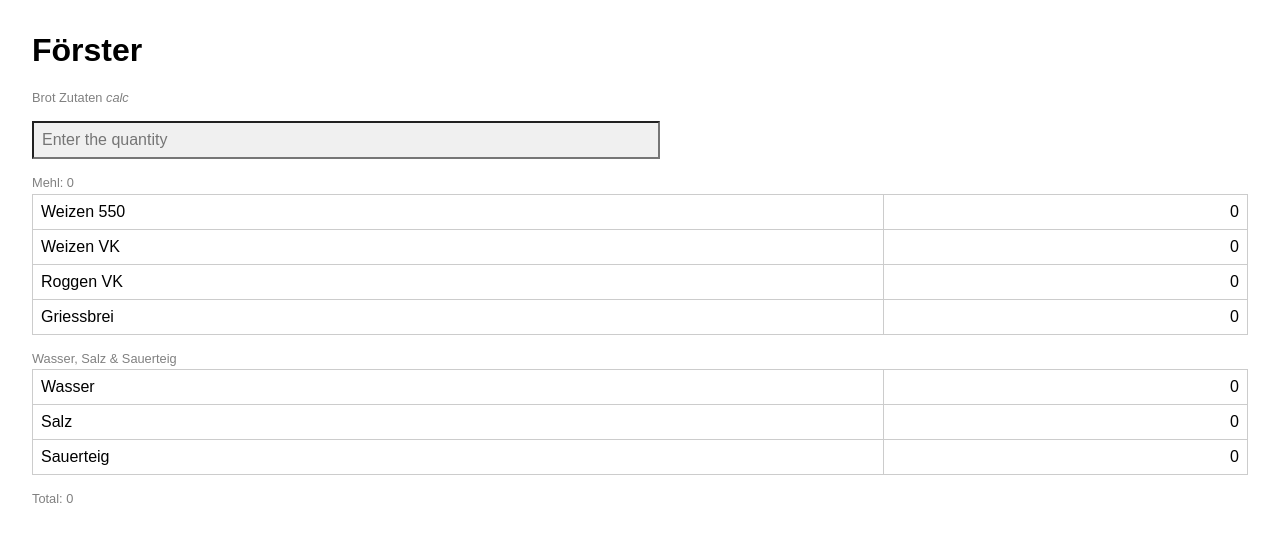
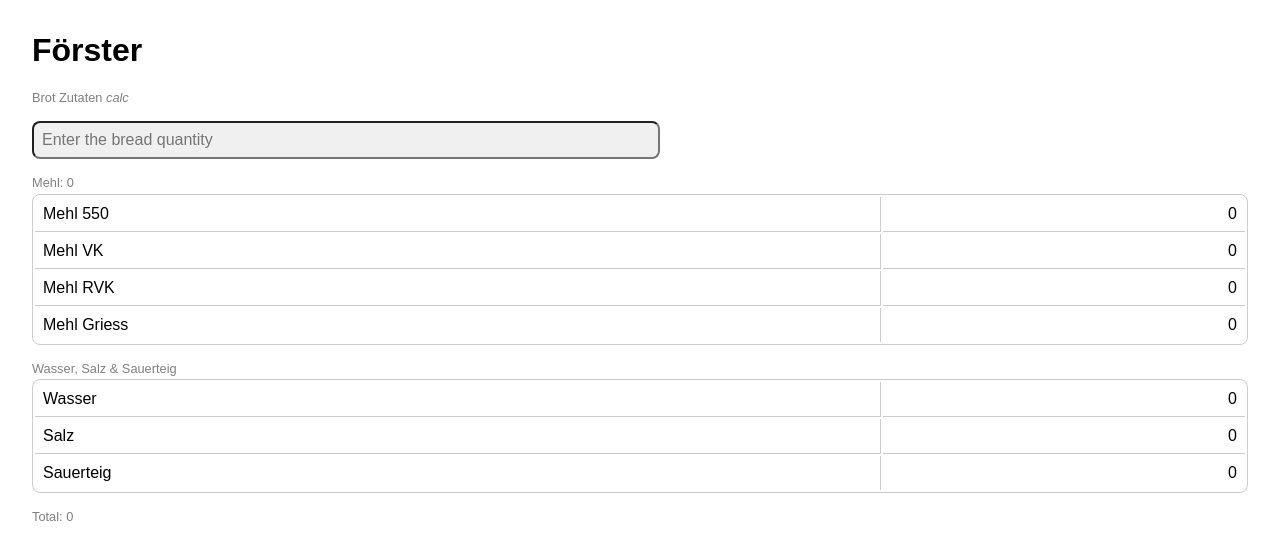
Before and after one commit to werderame/werderame.github.io, a Jekyll site: the page recipes_calc/bread.html, which Jekyll copies as it is, in a window 1280 px wide. Shown: the top 560 px of the page. Built offline with Jekyll 4.4.1, drawn with Linux system fonts in a browser that asks for light colours.

Commit message:
Updated with CSS call

```diff
--- a/recipes_calc/bread.html
+++ b/recipes_calc/bread.html
@@ -4,47 +4,39 @@
   <meta charset="UTF-8" />
   <meta name="viewport" content="width=device-width, initial-scale=1.0" />
   <title>Multiply Ingredients</title>
-  <style>
-    body { font-family: sans-serif; margin: 2rem; }
-    table { border-collapse: collapse; width: 100%; margin-top: 0.2rem; }
-    th, td { border: 1px solid #ccc; padding: 0.5rem; text-align: left; }
-    td:first-child { width: 70%; }
-    td:last-child { width: 30%; text-align: right;}
-    input { width: 50%; padding: 0.5rem; font-size: 1rem; background-color: #f0f0f0;}
-    .small { font-size: 0.8rem; color: gray; margin-top: 1rem; margin-bottom: 0;}
-  </style>
+  <link rel="stylesheet" href="styles.css">
 </head>
 <body>
 
   <h1>Förster</h1>
   <p class="small">Brot Zutaten <i>calc</i></p>
   <p></p>
-  <input type="number" id="baseInput" placeholder="Enter the quantity" />
+  <input class="grey_input" type="number" inputmode="decimal" id="baseInput" placeholder="Enter the bread quantity" />
 
 <!-- farina -->
 <p class="small">Mehl: <span id="totalMehl">0</span></p>
-    <table>
+    <table class="rounded-table">
         <tr>
-        <td>Weizen 550</td>
+            <td>Mehl 550</td>
             <td id="w550Result">0</td>
         </tr>
         <tr>
-        <td>Weizen VK</td>
+            <td>Mehl VK</td>
             <td id="wvkResult">0</td>
         </tr>
         <tr>
-        <td>Roggen VK</td>
+            <td>Mehl RVK</td>
             <td id="rvkResult">0</td>
         </tr>
         <tr>
-        <td>Griessbrei</td>
+            <td>Mehl Griess</td>
             <td id="griessResult">0</td>
         </tr>
     </table>
 
     <!-- Acqua, sale e starter -->
     <p class="small"> Wasser, Salz & Sauerteig</p>
-    <table>
+    <table class="rounded-table">
         <tr>
             <td>Wasser</td>
             <td id="wasserResult">0</td>
```
Also changed, not shown: other parts of recipes_calc/bread.html (+9 -9 lines). Lines whose indentation alone changed are shown as unchanged.
